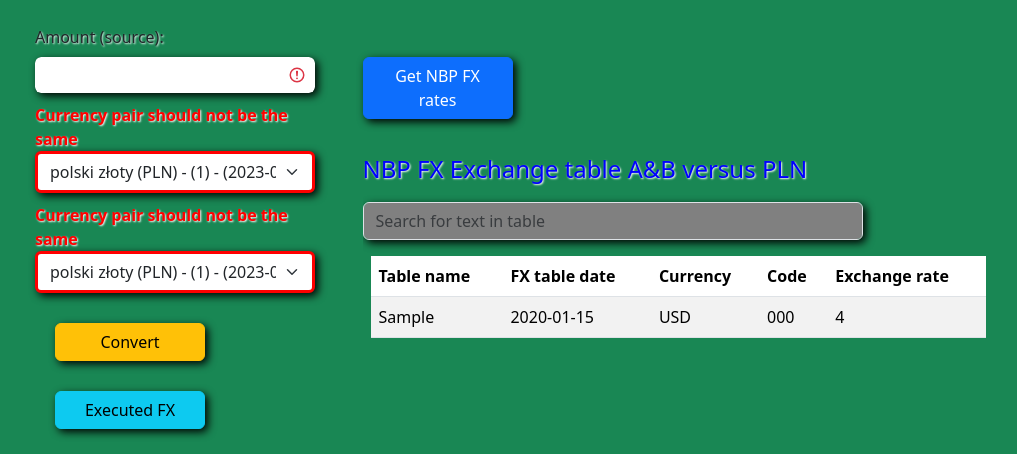
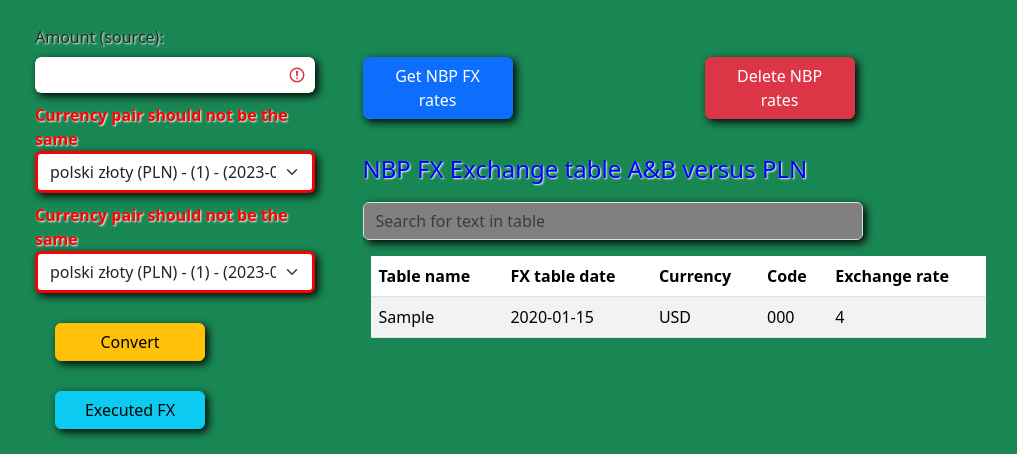
Before and after one commit to DarLar57/FX_calculator_NBP_api, a PHP site: page / in a window 1280 px wide. Shown: the part 66-520 px from the top of the page, without its empty margins (20-1037 px from the left). Run offline with PHP 8.4, Linux system fonts and the light colour scheme; tables that the repository leaves empty hold one stand-in row (values such as "Sample post").

Commit message:
Signed-off-by: DarLar_75 <106186122+darlar57@users.noreply.github.com>

```diff
--- a/app/classes/controller/Controller.php
+++ b/app/classes/controller/Controller.php
@@ -80,4 +80,10 @@
     {
         return (new Validate)->validateAmount($amount);
     }
+
+    function deleteCurrExRateFromDb(): void
+    {
+        $db_oper = new DbOperations;
+        $db_oper->deleteCurrExRateFromDb();
+    }
 }
--- a/app/classes/model/DbOperations.php
+++ b/app/classes/model/DbOperations.php
@@ -118,15 +118,33 @@
     // checking selected ex. rate in db to avoid double insert
     public function readSingleCurrExRateInDb($exRateObj)
     {
+        try {
             $currencyCode = $exRateObj->getCurrencyCode();
             $currencyTableNo = $exRateObj->getTableNo();
-        $sql = "SELECT * FROM exchange_rates WHERE currency_code='$currencyCode' and table_no ='$currencyTableNo'";
+            $sql = "SELECT * FROM exchange_rates WHERE currency_code='$currencyCode' and table_no     ='$currencyTableNo'";
 
             $stmt = parent::$dbConn->query($sql);
             $stmt->fetchAll(PDO::FETCH_ASSOC);
             $rowCount = $stmt->rowCount();
 
             return $rowCount;
+        } catch (PDOException $e) {
+            $errorMessage = 'Error while sql operation: ' . $e->getMessage();
+            error_log($errorMessage);
+            throw $e;
+        }
+    }
+
+    function deleteCurrExRateFromDb(): void
+    {
+        try {
+            $sql = "DELETE FROM exchange_rates";
+            parent::$dbConn->query($sql);
+        } catch (PDOException $e) {
+            $errorMessage = 'Error while sql operation: ' . $e->getMessage();
+            error_log($errorMessage);
+            throw $e;
+        }
     }
 
     /********************************************************
--- a/app/initializing.php
+++ b/app/initializing.php
@@ -19,3 +19,8 @@
     $controller->createCurrExRateObjAndInsert();
     header('Location: index.php');
 }
+
+if (isset($_POST['NBPRatesBtnDel'])) {
+    $controller->deleteCurrExRateFromDb();
+    header('Location: index.php');
+}
--- a/public/css/style.css
+++ b/public/css/style.css
@@ -90,7 +90,7 @@
 #table_fx_converter tbody td {
     white-space: nowrap;
 }
-#NBPRatesBtn {
+#NBPRatesBtn, #NBPRatesBtnDel {
     margin: 32px 0;
 }
 #sticky {
--- a/public/index.php
+++ b/public/index.php
@@ -42,17 +42,21 @@
         </form>
 
             </div>
-            <div id="NBPRatesBtn">
-
-            </div>
         </div>
         <div row class="col-md-7">
             <div class="row">
-
-        <form id="NBPRatesForm" method="POST">
-        <button class="btn btn-primary" id="NBPRatesBtn" name="NBPRatesBtn" for="NBPRatesForm" onclick="">Get NBP FX rates</button>
-        </form>
-
+                <div class="row">
+                    <div class="col-md-6">
+                    <form id="NBPRatesForm" method="POST">
+                        <button class="btn btn-primary" id="NBPRatesBtn" name="NBPRatesBtn" for="NBPRatesForm" onclick="">Get NBP FX rates</button>
+                    </form>
+                </div>
+                <div class="col-md-6">
+                    <form id="NBPRatesFormDel" method="POST">
+                         <button class="btn btn-danger" id="NBPRatesBtnDel" name="NBPRatesBtnDel" for="NBPRatesFormDel" onclick="">Delete NBP rates</button>
+                    </form>
+                </div>
+            </div>
         </div>
 <?php
 
```
Lines whose indentation alone changed are shown as unchanged.
